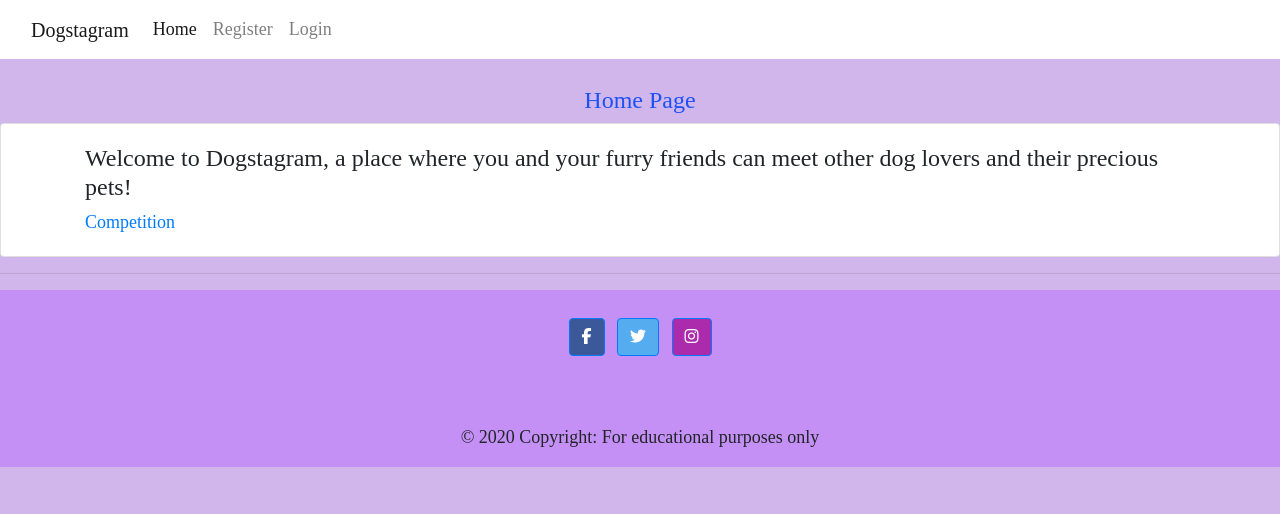
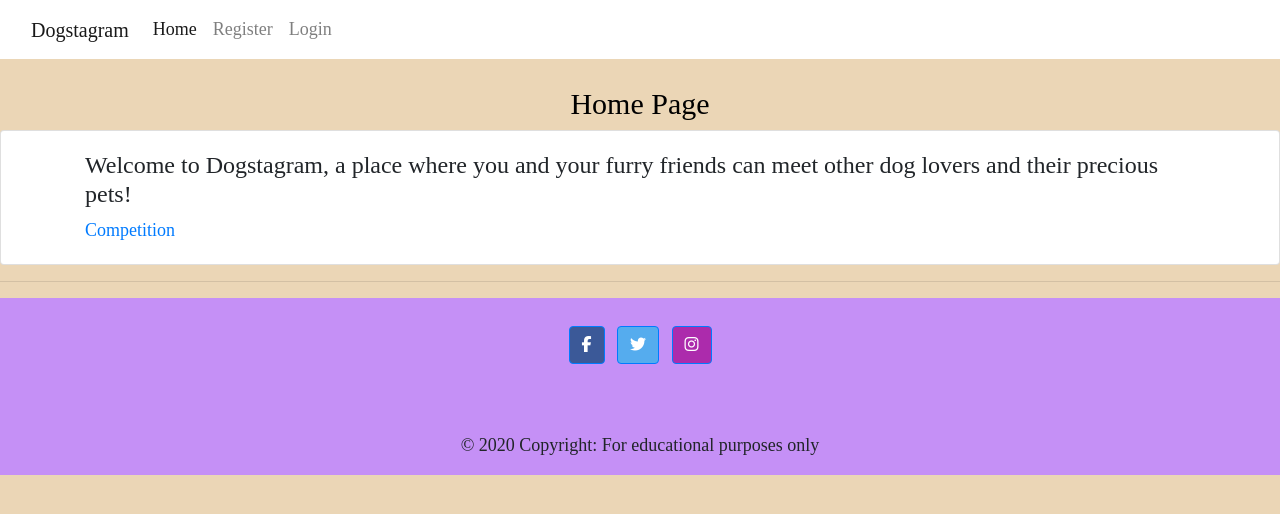
Before and after one commit to shellym96/dog-stagram, a Django app: page / in a window 1280 px wide. Shown: the top 514 px of the page. Run offline with Django 3.2, Linux system fonts and the light colour scheme; some libraries are stand-ins or nearby versions.

Commit message:
Add sticky to footer and change background color

```diff
--- a/static/css/style.css
+++ b/static/css/style.css
@@ -1,20 +1,33 @@
 @import url("https://fonts.googleapis.com/css2?family=Lato:wght@300&family=Oswald&display=swap");
 
-body > footer {
-    position: sticky;
-    top: 100vh;
-  }
+.footer {
+  position: fixed;
+  left: 0;
+  bottom: 0;
+  width: 100%;
+  height: 20%;
+  text-align: center;
+}
 
 body {
     font-family: forum;
     font-size: 18px;
-    background-color: rgb(209, 182, 235) !important;
+    background-color: rgb(235, 214, 182) !important;
   }
 
 #homepage {
-    color: rgb(27, 82, 247);
+    color: black;
     text-align: center;
+    font-size: 30px;
 }
+
+#welcome {
+  color: black;
+  text-align: center;
+  font-size: 20px;
+}
+
+
 /* add_photo.html */
 h3 {
   text-align: center;
```
